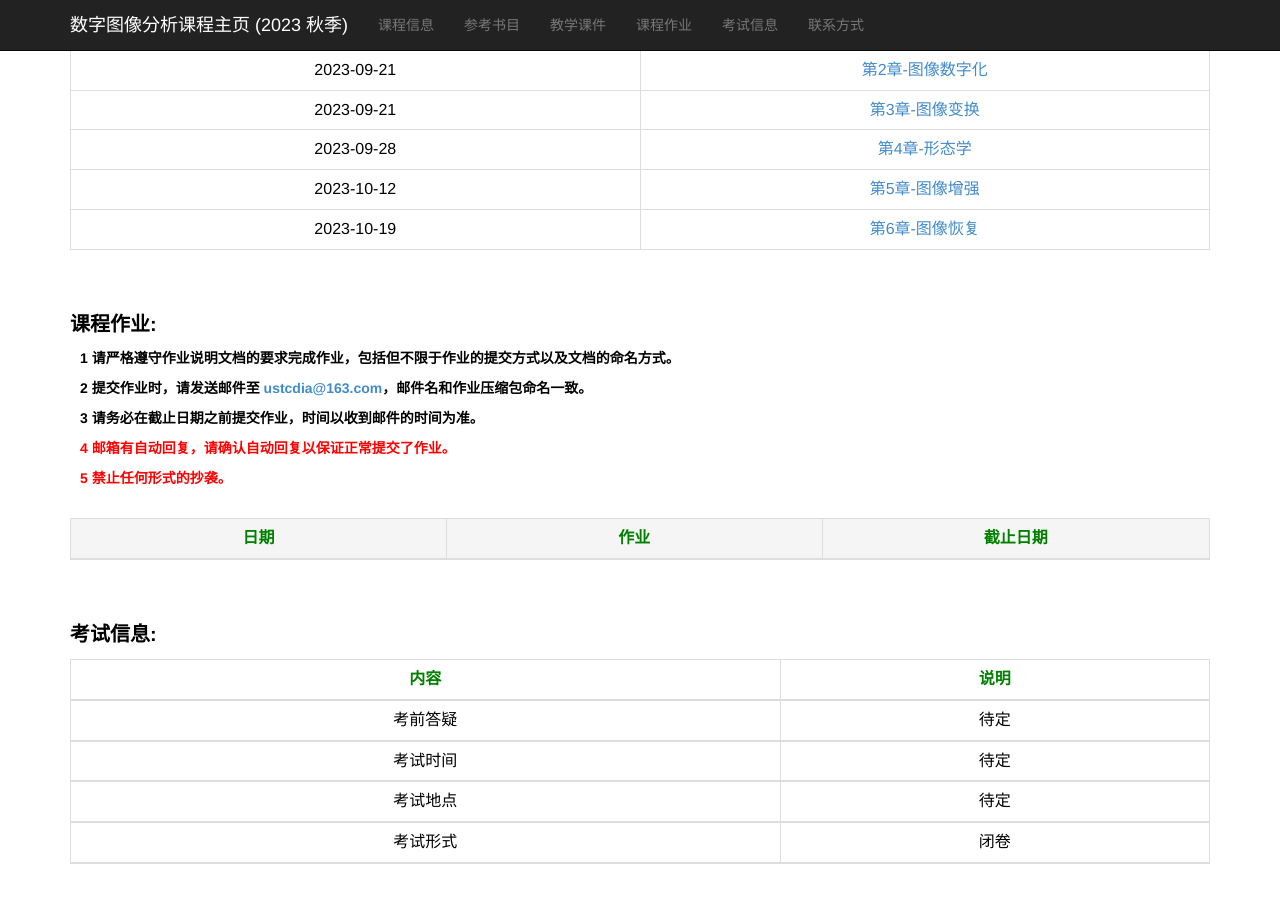
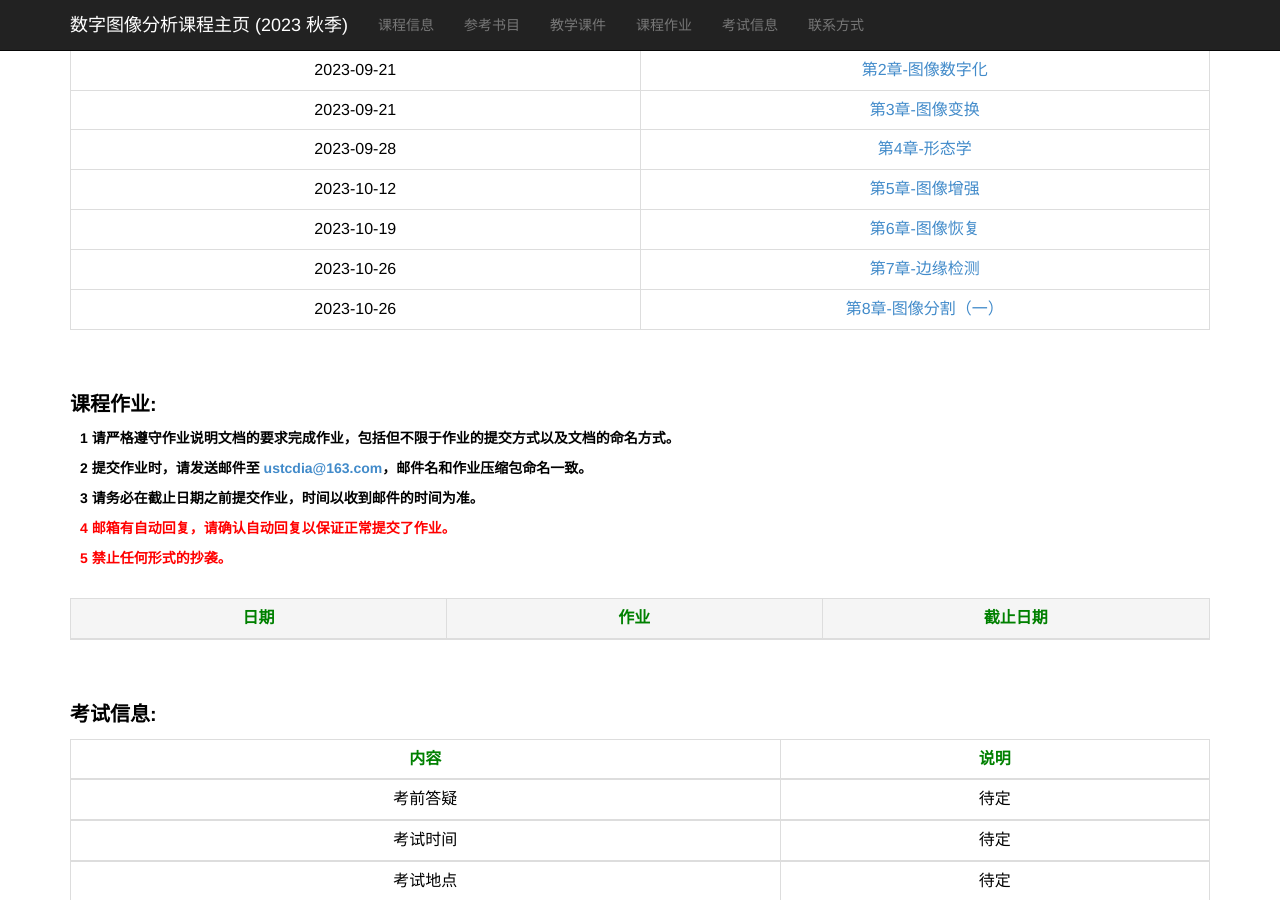
Before and after one commit to ustc-dia/ustc-dia.github.io, a Jekyll site: the page index.html, which Jekyll copies as it is, in a window 1280 px wide and 900 px high, scrolled down 874 px. Built offline with Jekyll 4.4.1, drawn with Linux system fonts in a browser that asks for light colours.

Commit message:
update slides 7 8

```diff
--- a/index.html
+++ b/index.html
@@ -205,17 +205,17 @@
                     <td><a href="./slides_2023_autumn/第6章-图像恢复.pdf" target="_blank">第6章-图像恢复</a></td>
                 </tr>
 
-                <!--
                 <tr>
-                    <td>2023-04-13</td>
+                    <td>2023-10-26</td>
                     <td><a href="./slides_2023_autumn/第7章-边缘检测.pdf" target="_blank">第7章-边缘检测</a></td>
                 </tr>
 
                 <tr>
-                    <td>2023-05-04</td>
-                    <td><a href="./slides_2023_autumn/第8章 图像分割.pdf" target="_blank">第8章-图像分割</a></td>
+                    <td>2023-10-26</td>
+                    <td><a href="./slides_2023_autumn/第8章-图像分割（一）.pdf" target="_blank">第8章-图像分割（一）</a></td>
                 </tr>
 
+                <!--
                 <tr>
                     <td>2023-05-25</td>
                     <td><a href="./slides_2023_autumn/第9章 图像表达与描述(一).pdf" target="_blank">第9.1章-图像表达与描述(一)</a></td>
```
Also changed, not shown: 2 other files.
